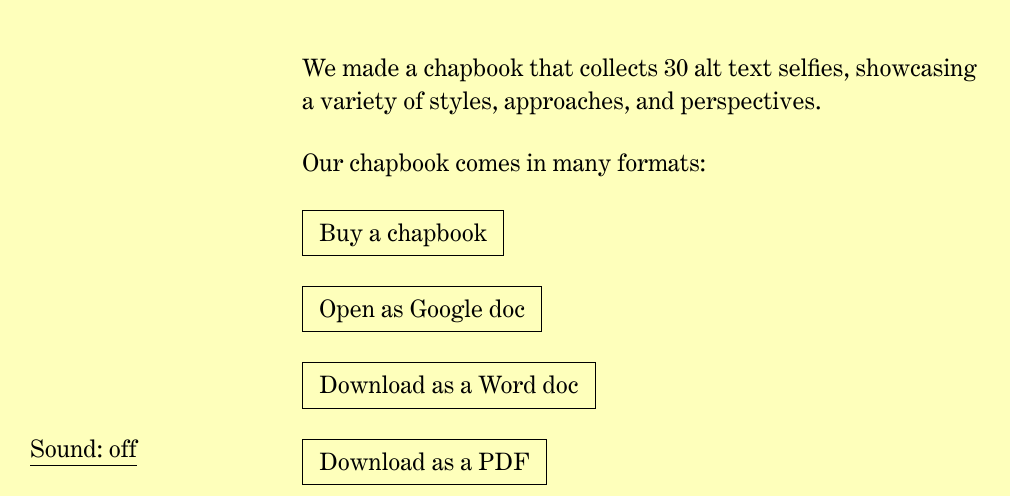
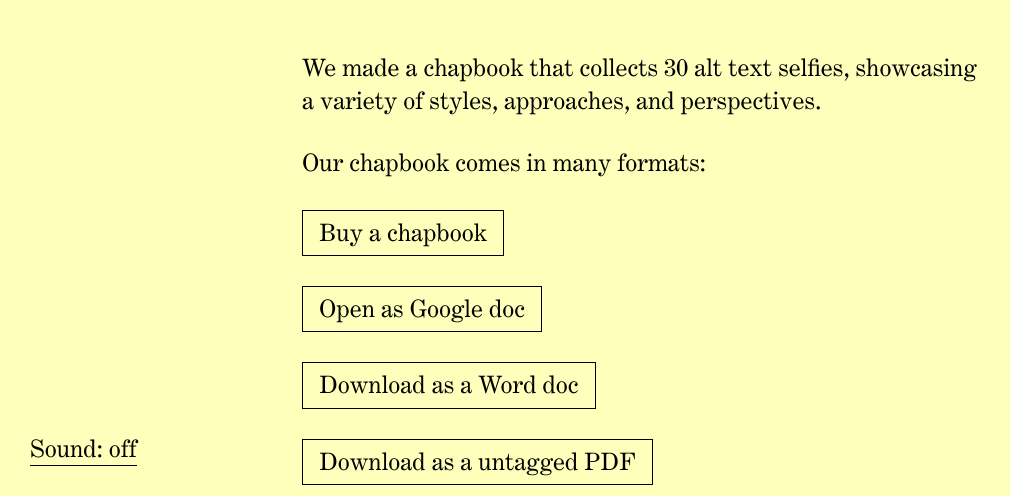
Before and after one commit to laurelschwulst/alt-text-selfies, an Eleventy site: page book.md in a window 1280 px wide. Shown: the part 304-800 px from the top of the page, without its empty margins (0-1010 px from the left). Built offline with nearby package versions, Linux system fonts and the light colour scheme; Eleventy itself is replaced by a stand-in of ours; files that its build step writes are made by us from their sources.

Commit message:
Update Pages “book”

```diff
--- a/book.md
+++ b/book.md
@@ -13,7 +13,7 @@ Our chapbook comes in many formats:
 
 <a href="assets/sounds/alt-text-selfies-chapbook.docx" class="ats-button">Download as a Word doc</a>
 
-<a href="#" class="ats-button">Download as a PDF</a>
+<a href="assets/sounds/alt-text-selfies-chapbook.pdf" class="ats-button">Download as a untagged PDF</a>
 
 <a href="#" class="ats-button">Listen to the chapbook on Soundcloud</a>
 
```
